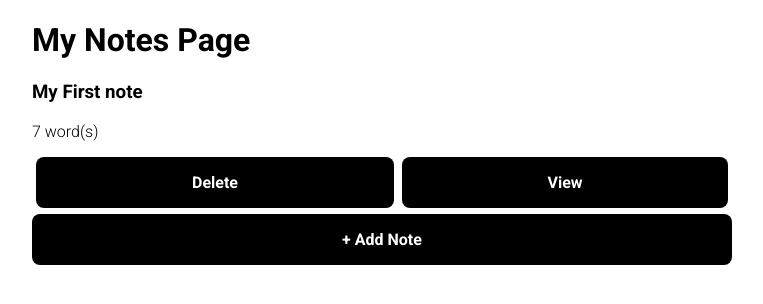
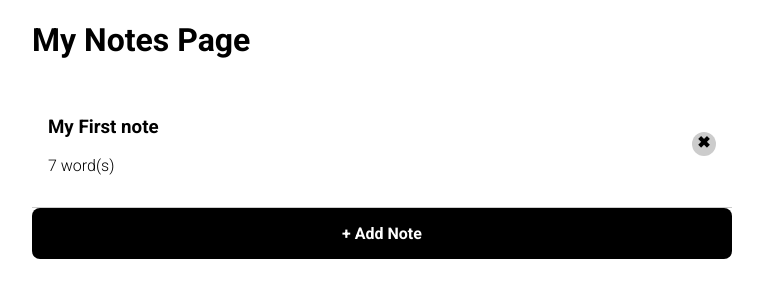
Before and after one commit to ghostman2311/todo-client, a React (Create React App) app: page /notes in a window 1280 px wide. Shown: the top 304 px of the page, without its empty margins (258-1021 px from the left). Built offline with nearby package versions, Linux system fonts and the light colour scheme.

Commit message:
xbutton added

```diff
--- a/src/components/Modal/index.js
+++ b/src/components/Modal/index.js
@@ -1,3 +1,4 @@
+import { Xbutton } from "../XButton";
 import "./style.css";
 
 const Modal = ({ isOpen, onRequestClose, children }) => {
@@ -8,7 +9,7 @@ const Modal = ({ isOpen, onRequestClose, children }) => {
       <div className="modal-body" onClick={(e) => e.stopPropagation()}>
         <div className="modal-top-bar">
           <div className="modal-close-button">
-            <button onClick={onRequestClose}>Close</button>
+            <Xbutton onClick={onRequestClose} />
           </div>
         </div>
         {children}
--- a/src/components/NoteList.js
+++ b/src/components/NoteList.js
@@ -1,19 +1,25 @@
-import { Link } from "react-router-dom";
-
-const NoteList = ({ notes, onRequestDelete }) => {
+import { Xbutton } from "./XButton";
+const NoteList = ({ notes, onRequestDelete, onClickItem }) => {
   return (
     <>
       {notes.map((note) => {
         return (
-          <div key={note.id}>
-            <h3>{note.title}</h3>
-            <p>{note.content.split(" ").length} word(s)</p>
-            <div style={{ paddingBottom: "6px" }} className="evenly-spaced">
-              <button onClick={() => onRequestDelete(note.id)}>Delete</button>
-              <Link to={`/notes/${note.id}`}>
-                <button className="full-width">View</button>
-              </Link>
+          <div
+            className="note-list-item"
+            key={note.id}
+            onClick={() => onClickItem(note.id)}
+          >
+            <div style={{ flex: 1 }}>
+              <h3>{note.title}</h3>
+              <p>{note.content.split(" ").length} word(s)</p>
             </div>
+
+            <Xbutton
+              onClick={(e) => {
+                e.stopPropagation();
+                onRequestDelete(note.id);
+              }}
+            />
           </div>
         );
       })}
--- /dev/null
+++ b/src/components/XButton/index.js
@@ -0,0 +1,11 @@
+import styles from "./xbutton.module.css";
+
+const Xbutton = ({ onClick }) => {
+  return (
+    <div className={styles.circle} onClick={onClick}>
+      <span className={styles.theX}>&#10006;</span>
+    </div>
+  );
+};
+
+export { Xbutton };
--- /dev/null
+++ b/src/components/XButton/xbutton.module.css
@@ -0,0 +1,16 @@
+.circle {
+  background-color: #ccc;
+  border-radius: 50%;
+  cursor: pointer;
+  height: 24px;
+  width: 24px;
+  position: relative;
+  text-align: center;
+}
+
+.theX {
+  font-weight: bold;
+  left: 5px;
+  top: 1px;
+  position: absolute;
+}
--- a/src/index.css
+++ b/src/index.css
@@ -55,6 +55,19 @@ textarea {
   font-style: italic;
 }
 
+.note-list-item {
+  display: flex;
+  align-items: center;
+  border-bottom: 1px solid #ccc;
+  box-sizing: border-box;
+  cursor: pointer;
+  padding: 16px;
+}
+
+.note-list-item:hover {
+  background-color: #eee;
+}
+
 code {
   font-family: source-code-pro, Menlo, Monaco, Consolas, "Courier New",
     monospace;
--- a/src/scenes/NotesPage.js
+++ b/src/scenes/NotesPage.js
@@ -4,11 +4,13 @@ import { useNote } from "../providers/NotesProviders";
 import { Modal } from "../components/Modal";
 import { NotesForm } from "../components/NotesForm";
 import { DeleteForm } from "../components/DeleteForm";
+import { useHistory } from "react-router-dom";
 
 const NotesPage = () => {
   const { notes, createNote, deleteNote } = useNote();
   const [isOpen, setIsOpen] = useState(false);
   const [currentlyDeletingNoteID, setCurrentlyDeletingNoteID] = useState("");
+  const history = useHistory();
 
   return (
     <>
@@ -36,6 +38,7 @@ const NotesPage = () => {
       <NoteList
         notes={notes}
         onRequestDelete={(id) => setCurrentlyDeletingNoteID(id)}
+        onClickItem={(id) => history.push(`notes/${id}`)}
       />
       <button className="full-width" onClick={() => setIsOpen(true)}>
         + Add Note
```
